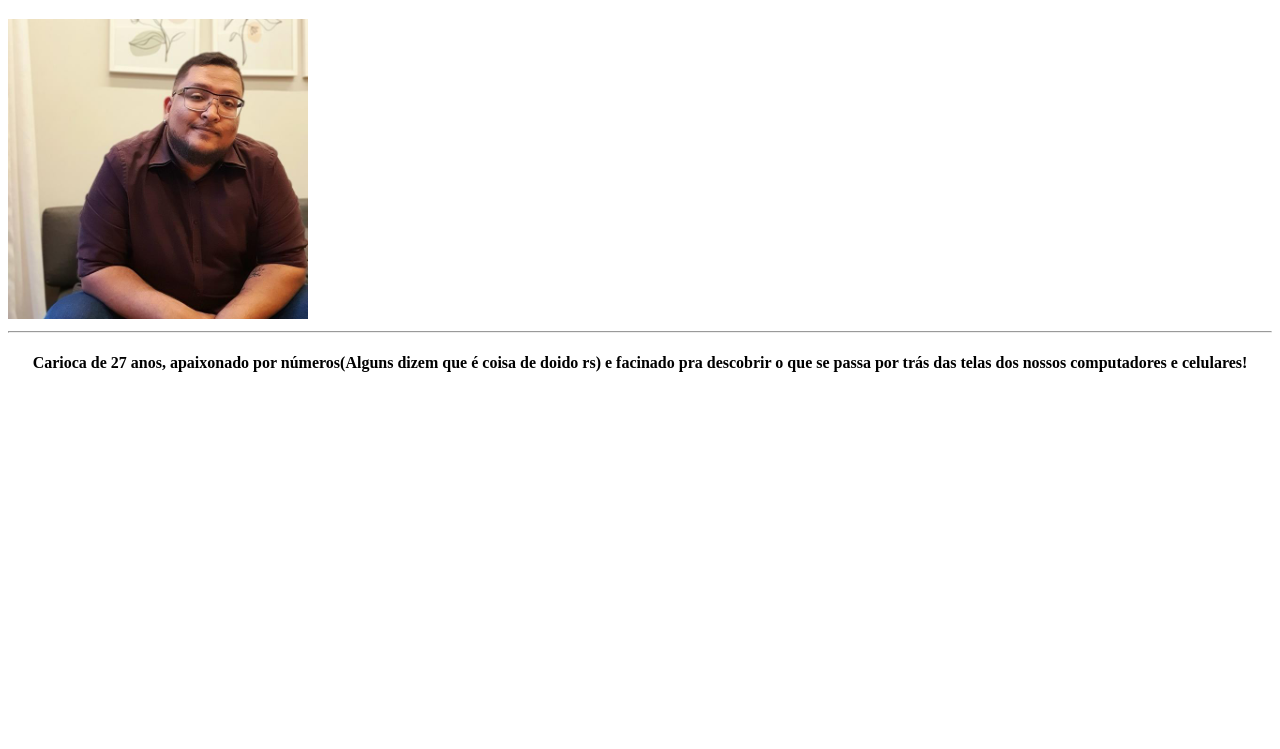
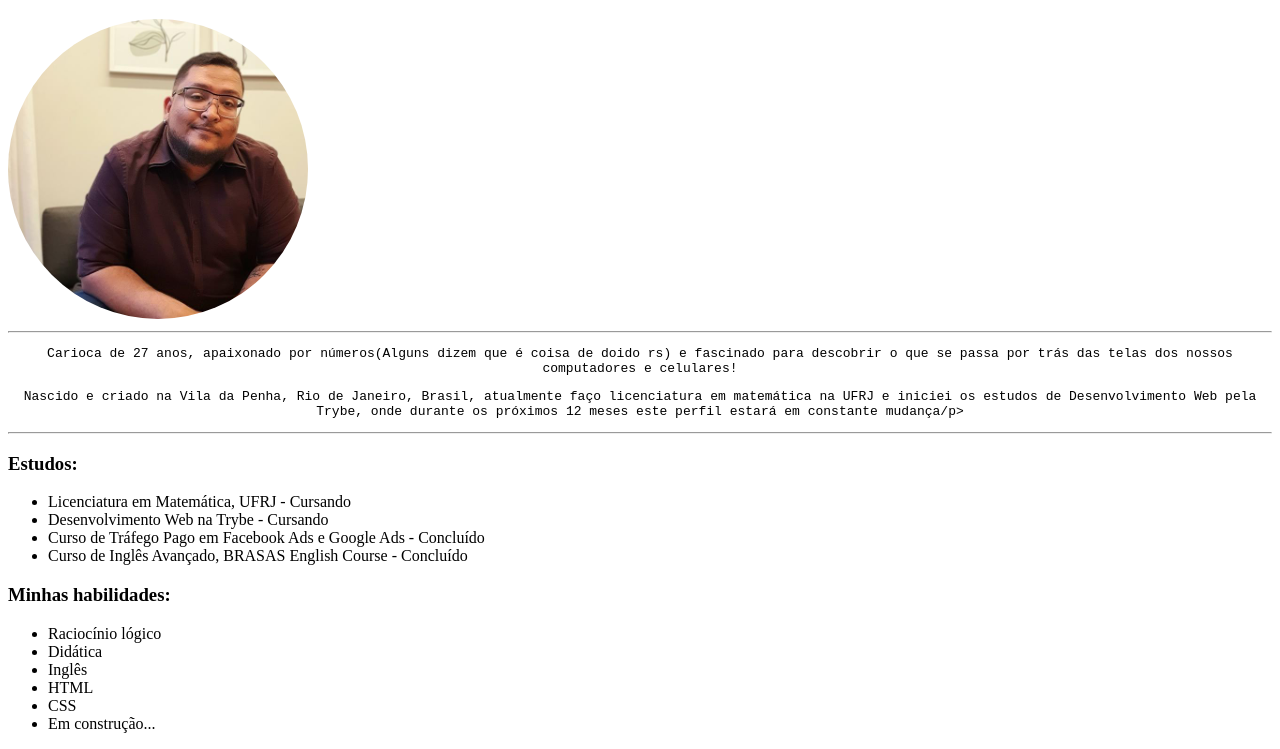
Before and after one commit to herbert-jr/herbert-jr.github.io, a plain HTML site: page index.html in a window 1280 px wide. Shown: the part 61-810 px from the top of the page. Drawn offline with Linux system fonts and the light colour scheme.

Commit message:
Adicionei as minhas habilidades e estudo

```diff
--- a/index.html
+++ b/index.html
@@ -9,8 +9,29 @@
 </head>
 <body>
     <h1>Herbert Maques Grave de Andrade Junior</h1>
-    <img src="eu.jpg" alt="Herbert sentado no sofá e sorrindo" width="300px">
+    <img class="perfil" src="eu.jpg" alt="Herbert sentado no sofá e sorrindo" width="300px" >
     <hr>
-    <h4>Carioca de 27 anos, apaixonado por números(Alguns dizem que é coisa de doido rs) e facinado pra descobrir o que se passa por trás das telas dos nossos computadores e celulares! </h4>
+    <p>Carioca de 27 anos, apaixonado por números(Alguns dizem que é coisa de doido rs) e fascinado para descobrir o que se passa por trás das telas dos nossos computadores e celulares!</p>
+    <p>Nascido e criado na Vila da Penha, Rio de Janeiro, Brasil, atualmente faço licenciatura em matemática na UFRJ e iniciei os estudos de Desenvolvimento Web pela Trybe, onde durante os próximos 12 meses este perfil estará em constante mudança/p>
+    <hr>
+    <h3>Estudos:</h3>
+
+<ul>
+    <li>Licenciatura em Matemática, UFRJ - Cursando</li>
+    <li>Desenvolvimento Web na Trybe - Cursando</li>
+    <li>Curso de Tráfego Pago em Facebook Ads e Google Ads - Concluído</li>
+    <li>Curso de Inglês Avançado, BRASAS English Course - Concluído</li>
+</ul>
+
+<h3>Minhas habilidades:</h3>
+    <ul>
+        <li>Raciocínio lógico</li>
+        <li>Didática</li>
+        <li>Inglês</li>
+        <li>HTML</li>
+        <li>CSS</li>
+        <li>Em construção...</li>
+    </ul>
+
 </body>
 </html>
--- a/style.css
+++ b/style.css
@@ -2,6 +2,11 @@ h1 {
    text-align: center;
 }
 
-h4{
+p{
     text-align: center;
+    font-family: monospace;
 }
+
+.perfil {
+    border-radius: 50%;
+}
```
